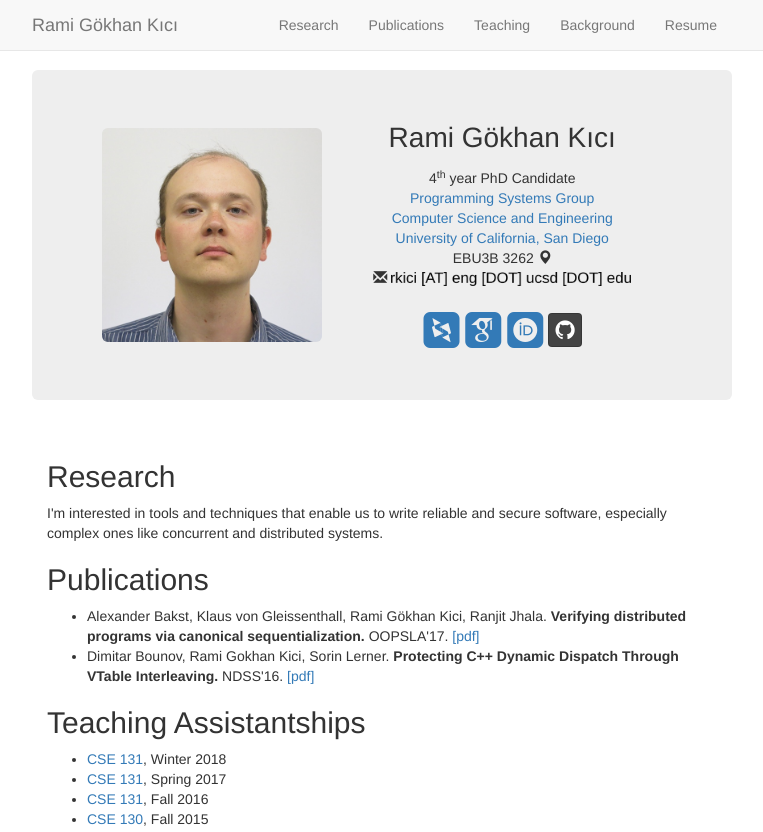
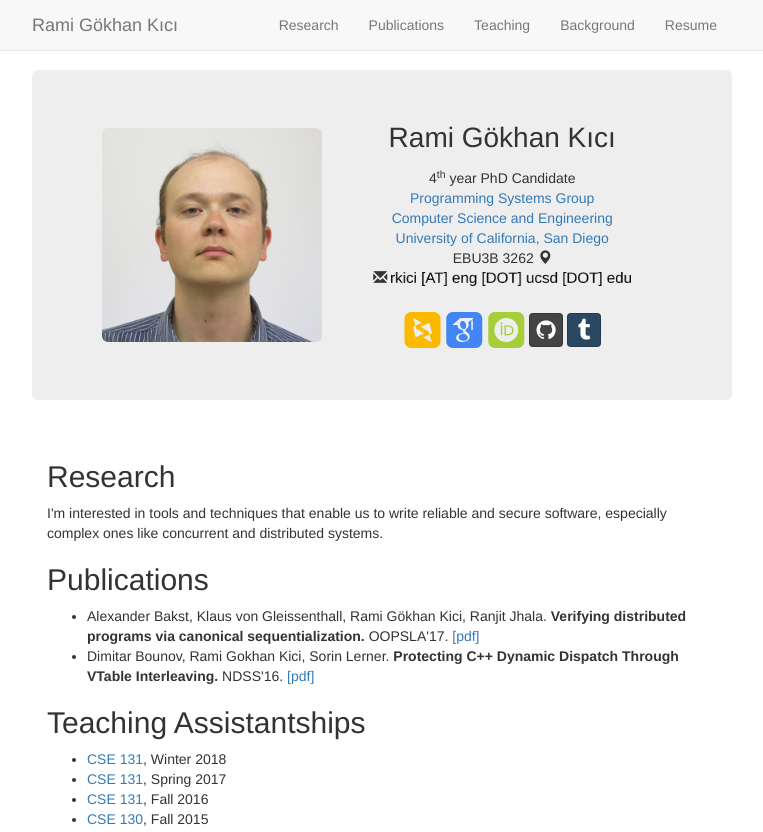
Before and after one commit to gokhankici/gokhankici.github.io, a plain HTML site: page index.html in a window 1280 px wide. Shown: the top 832 px of the page, without its empty margins (258-1021 px from the left). Drawn offline with Linux system fonts and the light colour scheme; files whose address does not match are found by name.

Commit message:
colorful buttons

```diff
--- a/css/my-css.css
+++ b/css/my-css.css
@@ -6,6 +6,18 @@ body {
 
 .my-button {
 	padding: 0px;
+}
+
+.dblp-button {
+	color: #fbba00;
+}
+
+.google-scholar-button {
+	color: #4285f4;
+}
+
+.orcid-button {
+	color: #a6ce39;
 }
 
 .flex-container {
--- a/index.html
+++ b/index.html
@@ -65,19 +65,19 @@
                             <li>EBU3B 3262 <i class="glyphicon glyphicon-map-marker"></i></li>
                             <li><i class="glyphicon glyphicon-envelope"></i> <img src="images/foobar.png" height="14"\></li>
                             <li class="social-buttons">
-                                <a class="btn my-button"
+                                <a class="btn my-button dblp-button"
                                    target="_blank"
                                    href="http://dblp.org/pid/182/4711">
 									<i class="ai ai-dblp-square ai-3x"></i>
                                 </a>
 
-                                <a class="btn my-button"
+                                <a class="btn my-button google-scholar-button"
                                    target="_blank"
 								   href="https://scholar.google.com/citations?user=CSBC4EsAAAAJ">
 									<i class="ai ai-google-scholar-square ai-3x"></i>
                                 </a>
 
-                                <a class="btn my-button"
+                                <a class="btn my-button orcid-button"
                                    target="_blank"
 								   href="https://orcid.org/0000-0003-1250-6001">
 									<i class="ai ai-orcid-square ai-3x"></i>
@@ -89,12 +89,13 @@
                                     <i class="fa fa-github"></i>
                                 </a>
 
-								<!--
                                 <a class="btn btn-social-icon btn-tumblr"
                                    target="_blank"
                                    href="https://gokhankici.tumblr.com">
                                     <i class="fa fa-tumblr"></i>
                                 </a>
+
+								<!--
 
                                 <a class="btn btn-social-icon btn-vimeo"
                                    target="_blank"
```
